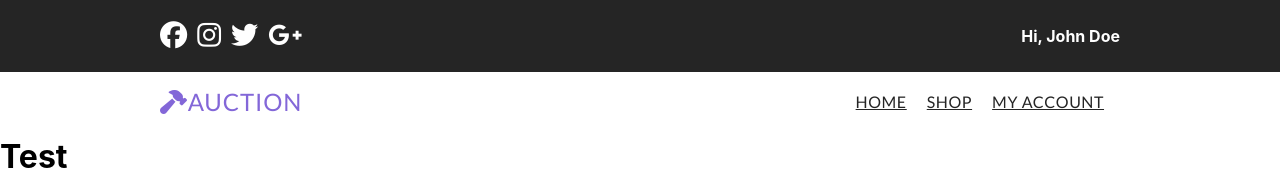
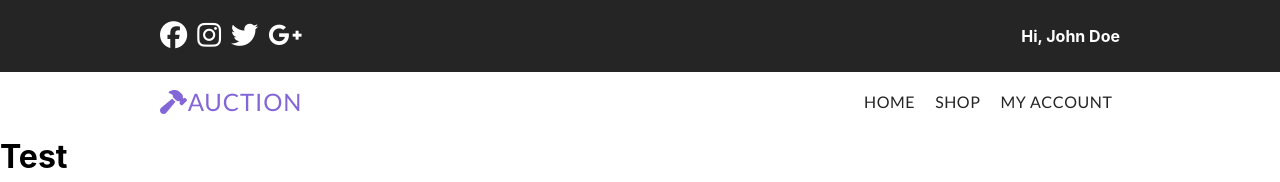
Before and after one commit to imsirvelid/auctionapp, a React (Create React App) app in the folder frontend/: page / in a window 1280 px wide. Shown: the top 182 px of the page. Built offline with nearby package versions, Linux system fonts and the light colour scheme.

Commit message:
Remove underline from links in white navbar

```diff
--- a/frontend/src/components/navbar/Navbar.css
+++ b/frontend/src/components/navbar/Navbar.css
@@ -65,8 +65,9 @@
   background-color: #ffffff;
 }
 
-.navbar-routes {
+.navbar-routes a {
   width: 30%;
+  text-decoration: none;
   font-family: "Lato";
   font-size: 16px;
   color: #252525;
```
